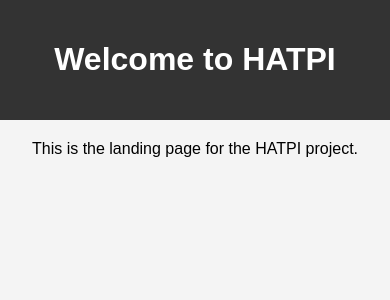
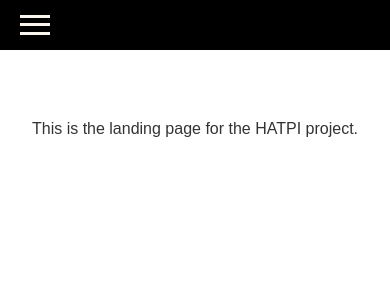
Before and after one commit to antkeyes/hatpi.org, a Python web app: template templates/index.html in a window 390 px wide. Shown: the top 300 px of the page. Run offline with Jinja, Linux system fonts and the light colour scheme; the template is opened without the code that fills it, so the values that code supplies are empty.

Commit message:
nav bar and hamburger menu

```diff
--- a/static/scripts.js
+++ b/static/scripts.js
@@ -1 +1,4 @@
-console.log("Welcome to HATPI!");
+// JS function to handle the toggle of the hamburger menu
+function toggleMenu() {
+    console.log("Hamburger menu clicked");
+}
--- a/static/styles.css
+++ b/static/styles.css
@@ -1,15 +1,41 @@
-body {
-    font-family: Arial, sans-serif;
-    background-color: #f4f4f4;
+/* general reset for padding and margin */
+* {
     margin: 0;
     padding: 0;
+    box-sizing: border-box;
+}
+
+/* full-width, fixed height navigation bar */
+#navbar {
+    width: 100%;
+    height: 50px;
+    background-color: black;
+    display: flex;
+    align-items: center;
+    padding: 0 20px;
+}
+
+/* styling for the hamburger menu */
+#hamburger-icon {
+    cursor: pointer;
+    display: flex;
+    flex-direction: column;
+    justify-content: space-around;
+    height: 25px;
+}
+
+/* each bar in the hamburger */
+#hamburger-icon .bar {
+    width: 30px;
+    height: 3px;
+    background-color: #F9F4ED;
+}
+
+/* main content styling */
+main {
+    padding: 20px;
+    color: #333; /* text color */
+    font-family: Arial, Helvetica, sans-serif;
     text-align: center;
+    margin-top: 50px; /* space below the navbar */
 }
-header {
-    background-color: #333;
-    color: white;
-    padding: 20px;
-}
-main {
-    margin: 20px;
-}
--- a/templates/index.html
+++ b/templates/index.html
@@ -4,15 +4,23 @@
     <meta charset="UTF-8">
     <meta name="viewport" content="width=device-width, initial-scale=1.0">
     <title>Welcome to HATPI</title>
-    <link rel="stylesheet" href="styles.css">
+    <link rel="stylesheet" href="../static/styles.css">
 </head>
 <body>
-    <header>
-        <h1>Welcome to HATPI</h1>
-    </header>
+    <!-- Navigation bar -->
+     <nav id="navbar">
+        <!-- hamburger icon for navigation -->
+         <div id="hamburger-icon" onclick="toggleMenu()">
+            <div class="bar"></div>
+            <div class="bar"></div>
+            <div class="bar"></div>
+         </div>
+     </nav>
+
     <main>
         <p>This is the landing page for the HATPI project.</p>
     </main>
-    <script src="script.js"></script>
+
+    <script src="../static/script.js"></script>
 </body>
 </html>
```
